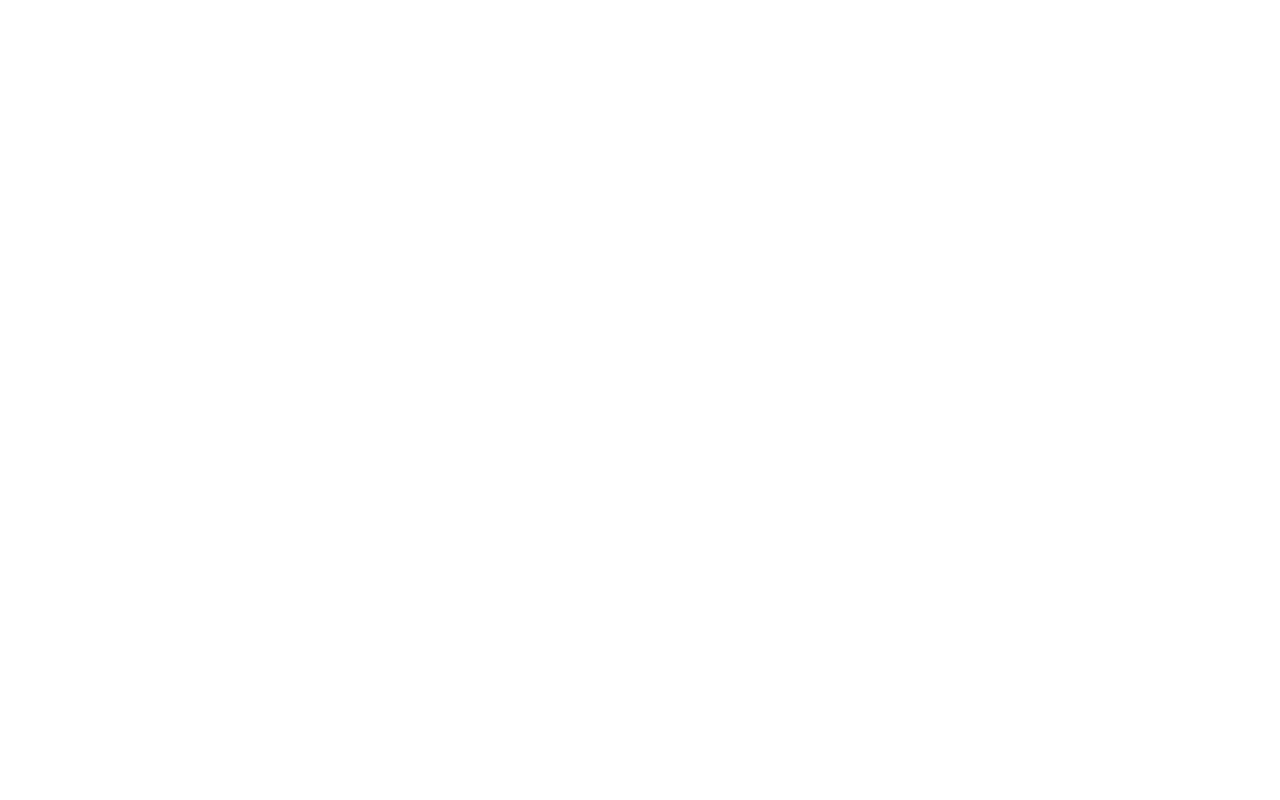
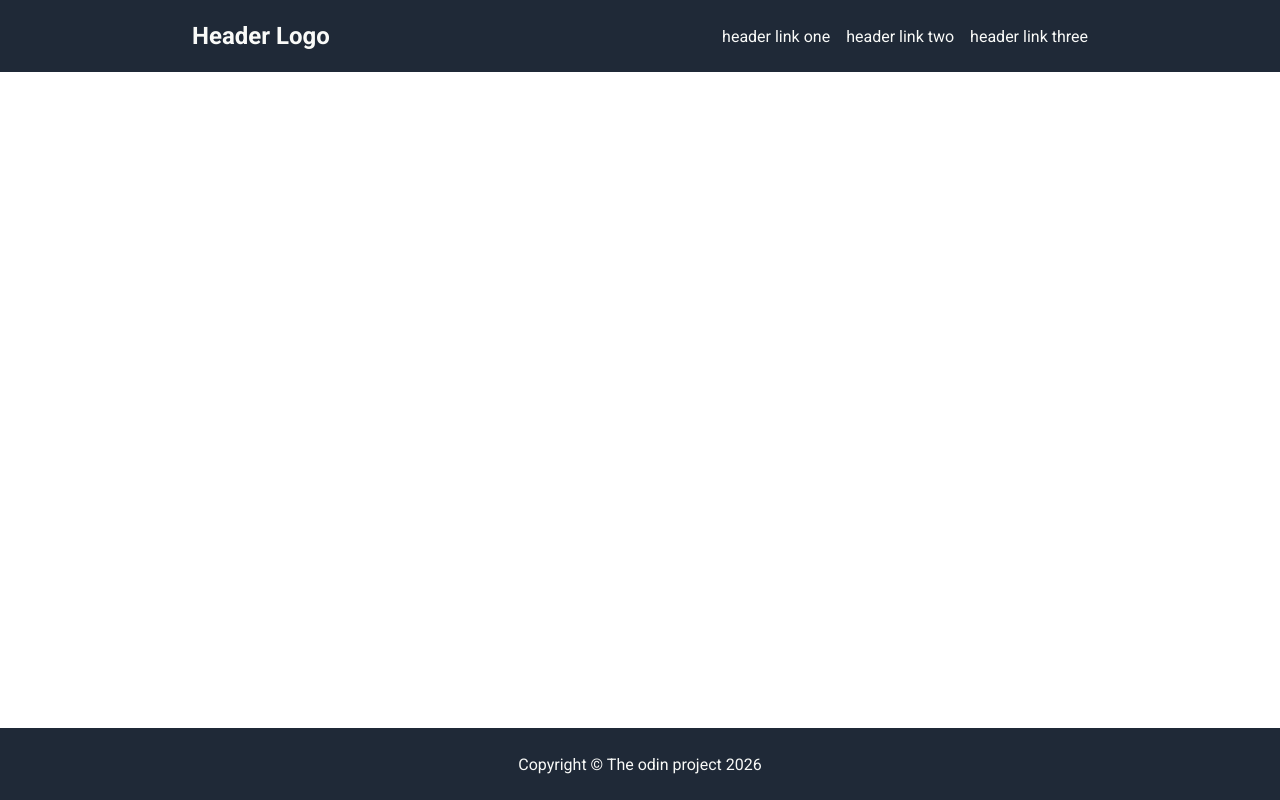
Before and after one commit to medev-fsai/page-design, a plain HTML site: page index.html in a window 1280 px wide. Drawn offline with Linux system fonts and the light colour scheme.

Commit message:
Fix footer and header design.

```diff
--- a/index.html
+++ b/index.html
@@ -8,7 +8,14 @@
 </head>
 <body>
     <div class="header">
-
+        <div class="logo">
+            Header Logo
+        </div>
+        <ul class="header-links">
+            <li>header link one</li>
+            <li>header link two</li>
+            <li>header link three</li>
+        </ul>
     </div>
 
     <div class="content">
@@ -27,7 +34,7 @@
     </div>
 
     <div class="footer">
-
+        Copyright &copy; The odin project 2026
     </div>
 </body>
 </html>
--- a/style.css
+++ b/style.css
@@ -1,4 +1,52 @@
+@import url('https://fonts.googleapis.com/css2?family=Roboto:wght@400;700&display=swap');
+
 body {
     margin: 0;
+    padding: 0;
     height: 100vh;
+    font-family: Roboto, sans-serif;
+    display: flex;
+    flex-direction: column;
 }
+
+.header,
+.content,
+.footer {
+    padding: 0 15%;
+}
+
+ul {
+    margin: 0;
+    padding: 0;
+    list-style: none;
+    display: flex;
+    gap: 16px;
+}
+
+
+.header,
+.footer {
+    height: 72px;
+    display: flex;
+    background-color: #1F2937;
+    color: #F9FAF8;
+
+}
+
+.header {
+    justify-content: space-between;
+    align-items: center;
+}
+.logo {
+    font-size: 24px;
+    font-weight: bold;
+}
+
+.footer {
+    justify-content: center;
+    align-items: center;
+}
+
+.content {
+    flex:1 0 auto;
+}
```
